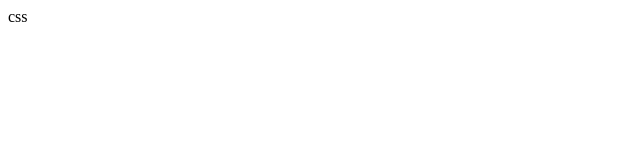
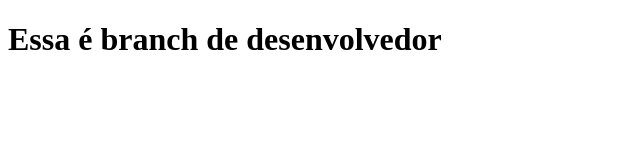
Before and after one commit to Eric-Formiga/teste-git, a plain HTML site: page index.html in a window 1280 px wide. Shown: the whole page, without its empty margins (0-640 px from the left). Drawn offline with Linux system fonts and the light colour scheme.

Commit message:
Primeira alteração na branch de Desencolvedor

```diff
--- a/index.html
+++ b/index.html
@@ -7,6 +7,6 @@
     <title>Document</title>
 </head>
 <body>
-    css
+    <h1>Essa é branch de desenvolvedor</h1>
 </body>
 </html>
```
